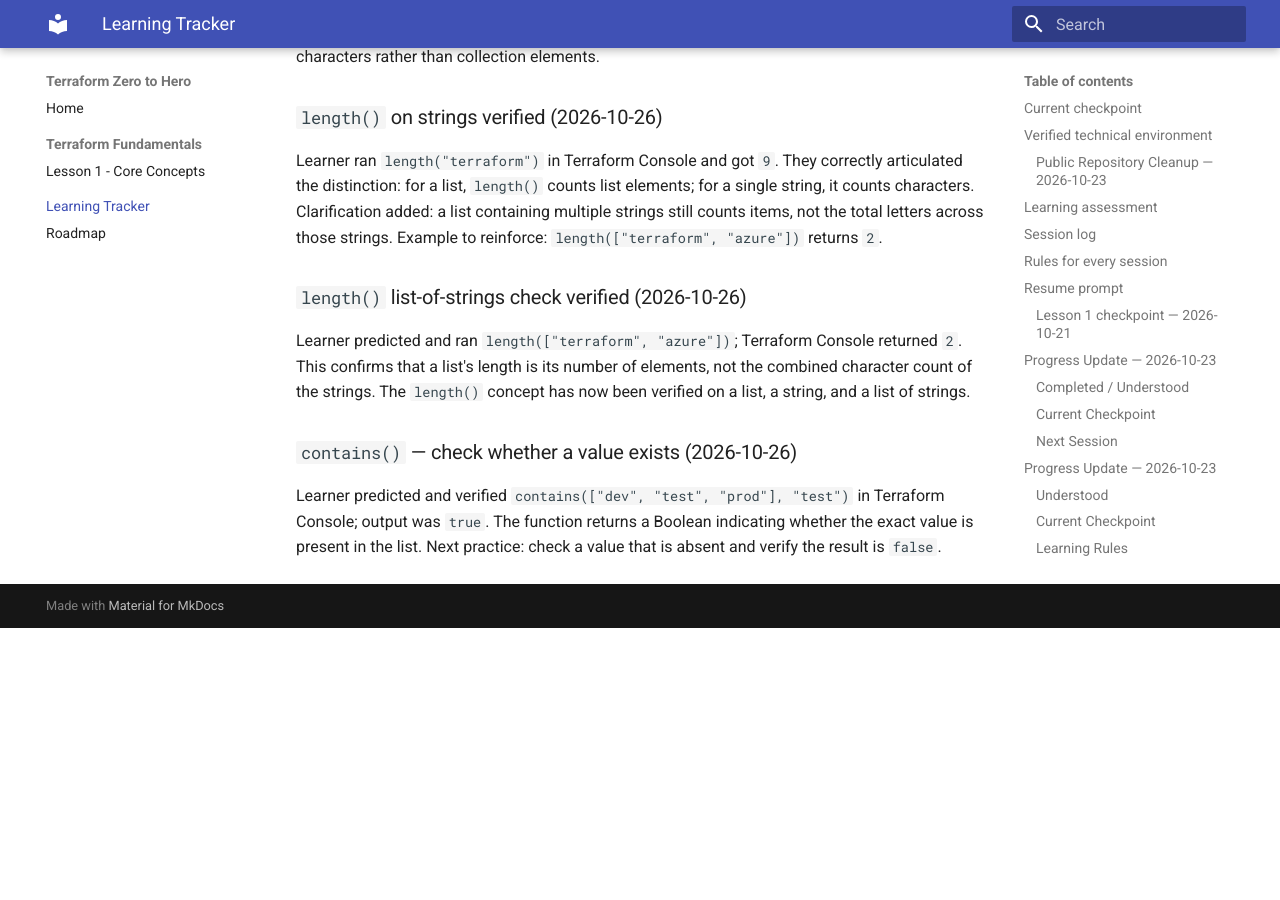
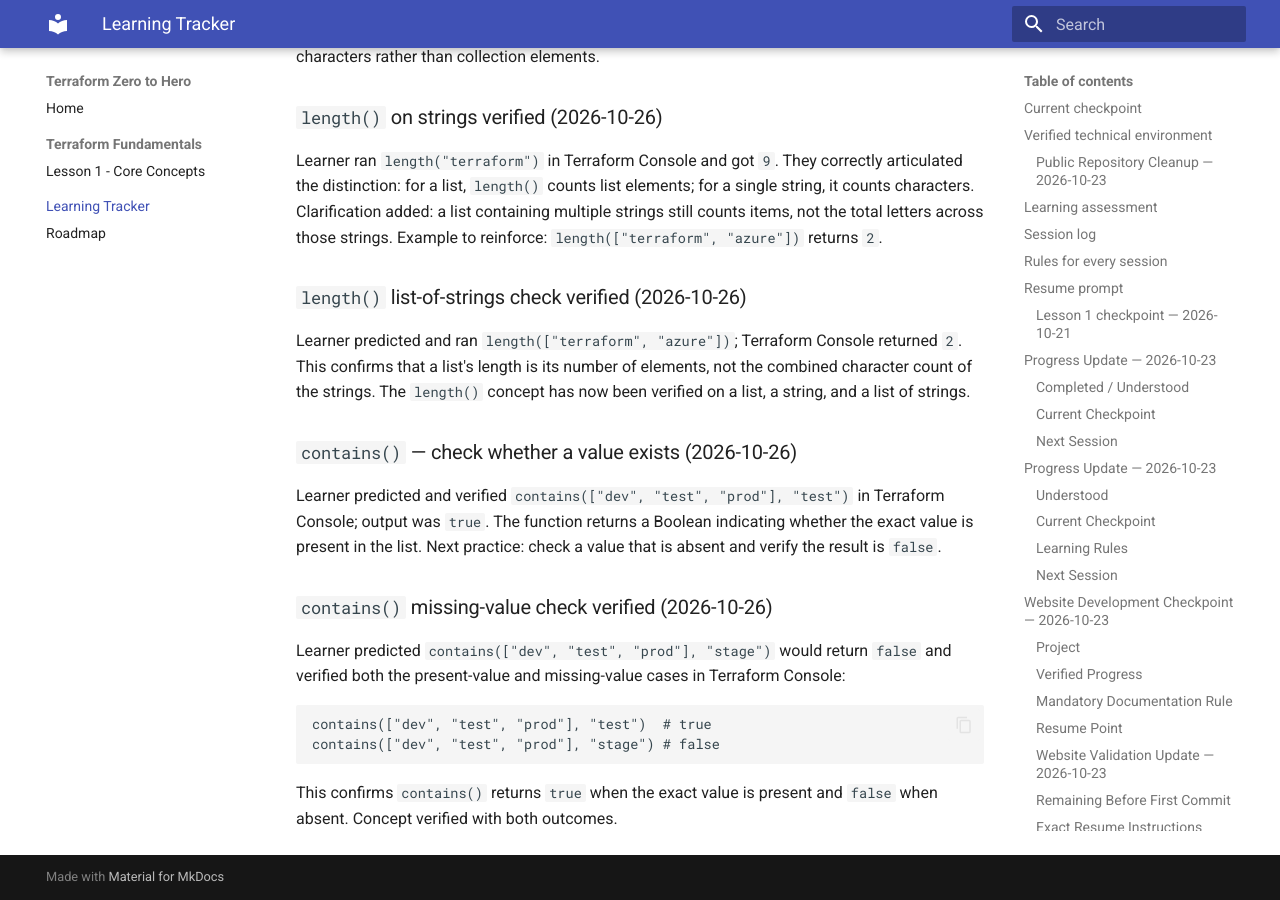
Before and after one commit to pshewale-dev/terraform-azure-lab, an MkDocs documentation site: the page built from docs/LEARNING-PROGRESS.md, in a window 1280 px wide and 900 px high, scrolled down 16455 px. Built offline with MkDocs 1.6.1 and Material for MkDocs 9.7.7, drawn with Linux system fonts in a browser that asks for light colours; before the commit the page ends 17083 px from its top, so only the background shows below that.

Commit message:
docs: record contains true and false cases

````diff
--- a/docs/LEARNING-PROGRESS.md
+++ b/docs/LEARNING-PROGRESS.md
@@ -498,3 +498,14 @@ Learner predicted and ran `length(["terraform", "azure"])`; Terraform Console re
 
 ### `contains()` — check whether a value exists (2026-10-26)
 Learner predicted and verified `contains(["dev", "test", "prod"], "test")` in Terraform Console; output was `true`. The function returns a Boolean indicating whether the exact value is present in the list. Next practice: check a value that is absent and verify the result is `false`.
+
+
+### `contains()` missing-value check verified (2026-10-26)
+Learner predicted `contains(["dev", "test", "prod"], "stage")` would return `false` and verified both the present-value and missing-value cases in Terraform Console:
+
+```hcl
+contains(["dev", "test", "prod"], "test")  # true
+contains(["dev", "test", "prod"], "stage") # false
+```
+
+This confirms `contains()` returns `true` when the exact value is present and `false` when absent. Concept verified with both outcomes.
````
